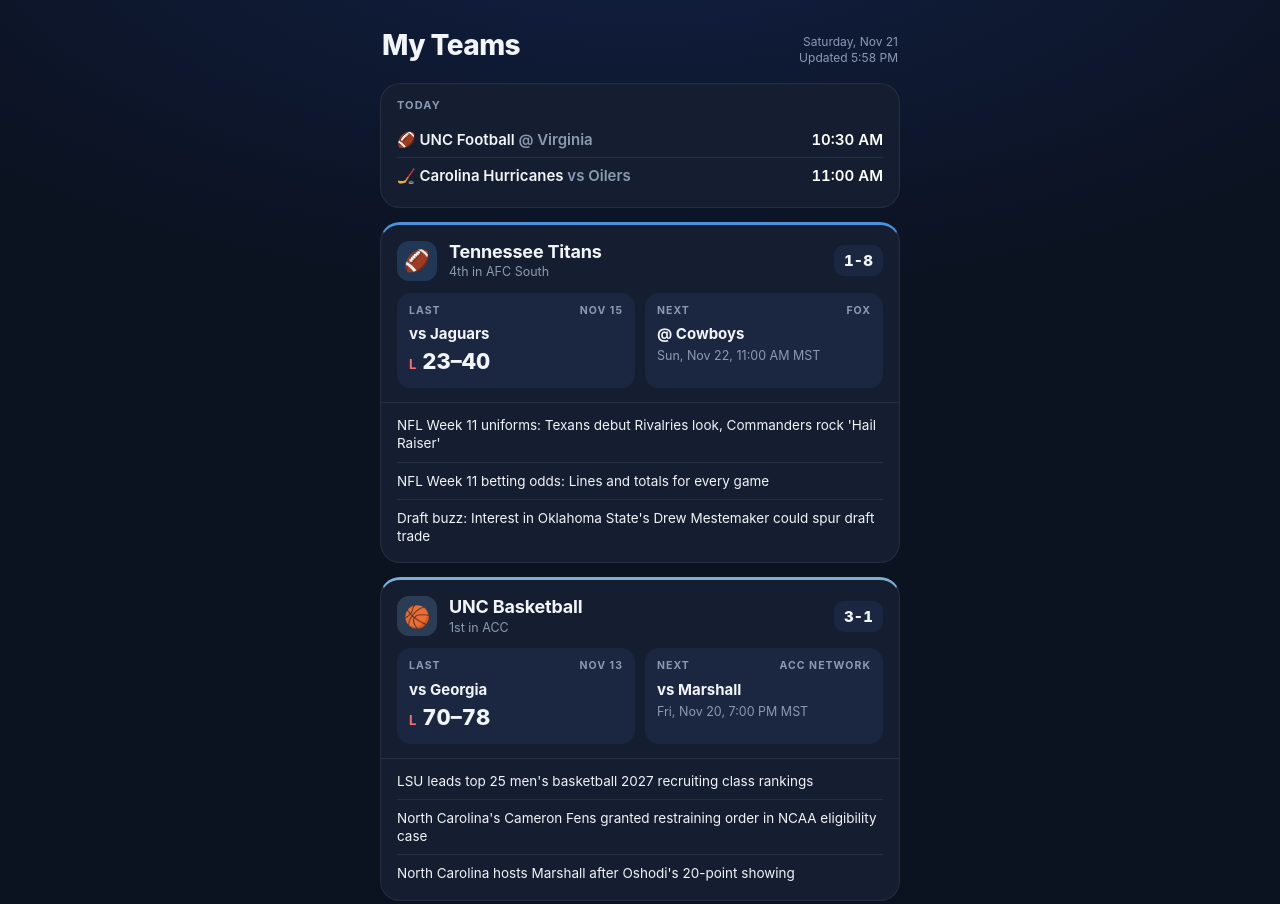
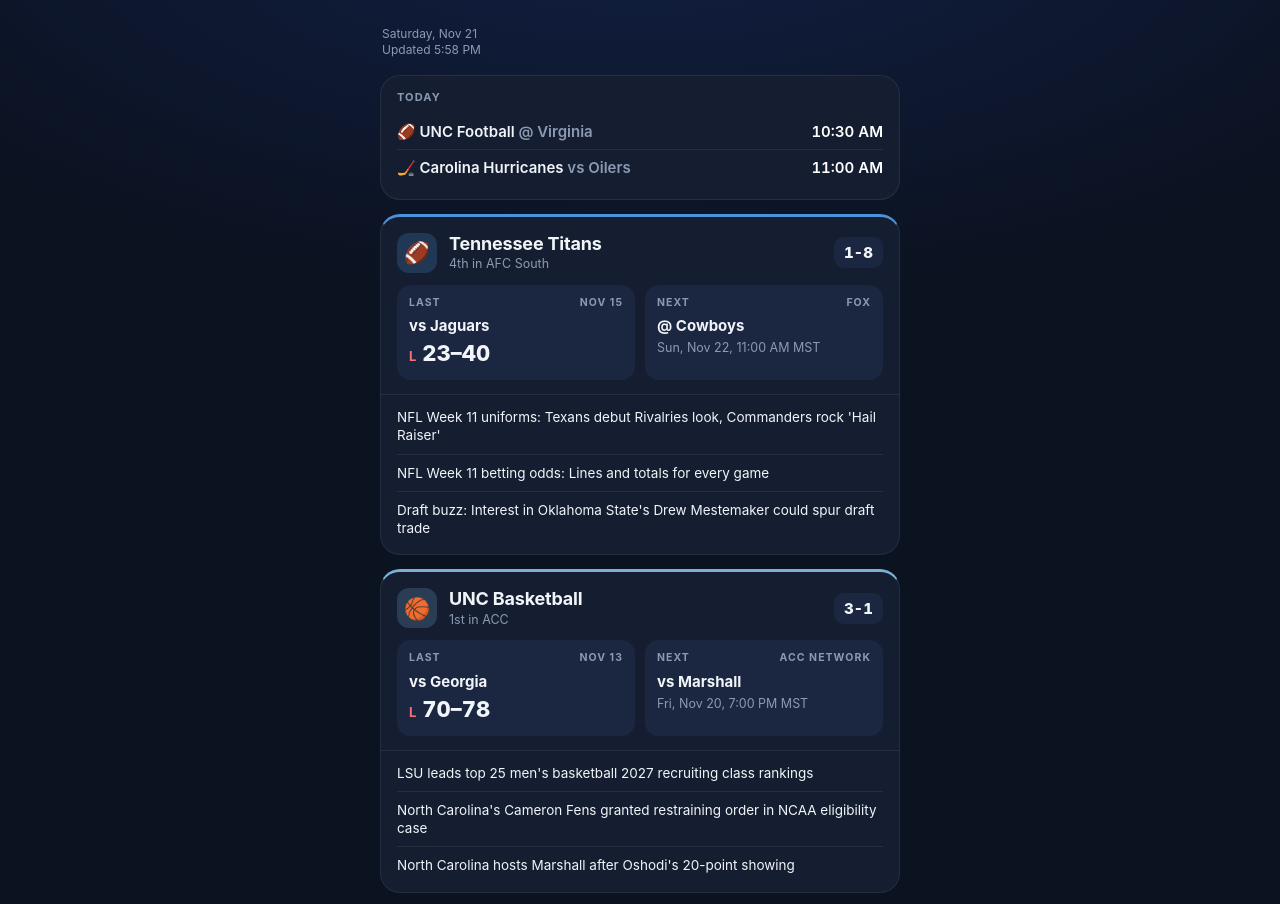
Before and after one commit to aoanglum/sports, a plain HTML site: page index.html in a window 1280 px wide. Shown: the top 904 px of the page. Drawn offline with Linux system fonts and the light colour scheme.

Commit message:
Remove My Teams heading

```diff
--- a/index.html
+++ b/index.html
@@ -13,9 +13,9 @@
 html{background:var(--bg)}
 body{margin:0;background:radial-gradient(900px 400px at 50% -100px,#1e3a8a55,transparent),var(--bg);color:var(--text);font:15px/1.4 -apple-system,BlinkMacSystemFont,"SF Pro Text",system-ui,sans-serif;padding:max(20px,env(safe-area-inset-top)) 16px 40px;-webkit-font-smoothing:antialiased}
 main{max-width:520px;margin:0 auto}
-header{display:flex;justify-content:space-between;align-items:flex-end;margin:6px 2px 18px}
+header{display:flex;justify-content:flex-start;align-items:flex-end;margin:6px 2px 18px}
 h1{font-size:28px;font-weight:800;letter-spacing:-.02em;margin:0}
-.sub{color:var(--dim);font-size:12px;text-align:right;line-height:1.3}
+.sub{color:var(--dim);font-size:12px;line-height:1.3}
 .dim{color:var(--dim)}
 .card{background:var(--card);border:1px solid var(--line);border-radius:20px;margin-bottom:14px;overflow:hidden;animation:rise .45s both}
 @keyframes rise{from{opacity:0;transform:translateY(10px)}}
@@ -49,7 +49,7 @@ h1{font-size:28px;font-weight:800;letter-spacing:-.02em;margin:0}
 </head>
 <body>
 <main>
-  <header><h1>My Teams</h1><div class="sub"><span id="day"></span><br><span id="upd"></span></div></header>
+  <header><div class="sub"><span id="day"></span><br><span id="upd"></span></div></header>
   <div id="teams"></div>
 </main>
 <script>
```
